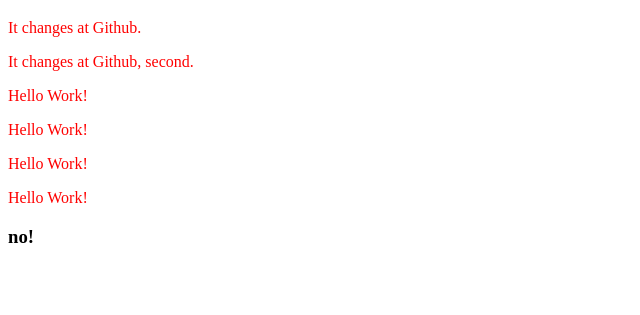
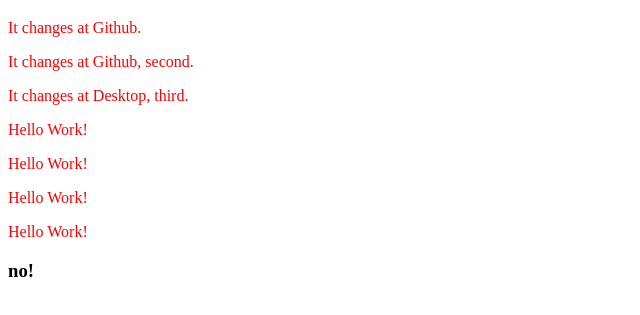
Before and after one commit to chris-runn/test, a plain HTML site: page index.html in a window 1280 px wide. Shown: the part 61-376 px from the top of the page, without its empty margins (0-640 px from the left). Drawn offline with Linux system fonts and the light colour scheme.

Commit message:
Update index.html

```diff
--- a/index.html
+++ b/index.html
@@ -11,6 +11,7 @@
     <h1 style="color: #3FAEA5">Yo man!</h1>
     <p>It changes at Github.</p>
     <p>It changes at Github, second.</p>
+    <p>It changes at Desktop, third.</p>
     <p>Hello Work!</p>
     <p>Hello Work!</p>
     <p>Hello Work!</p>
```
